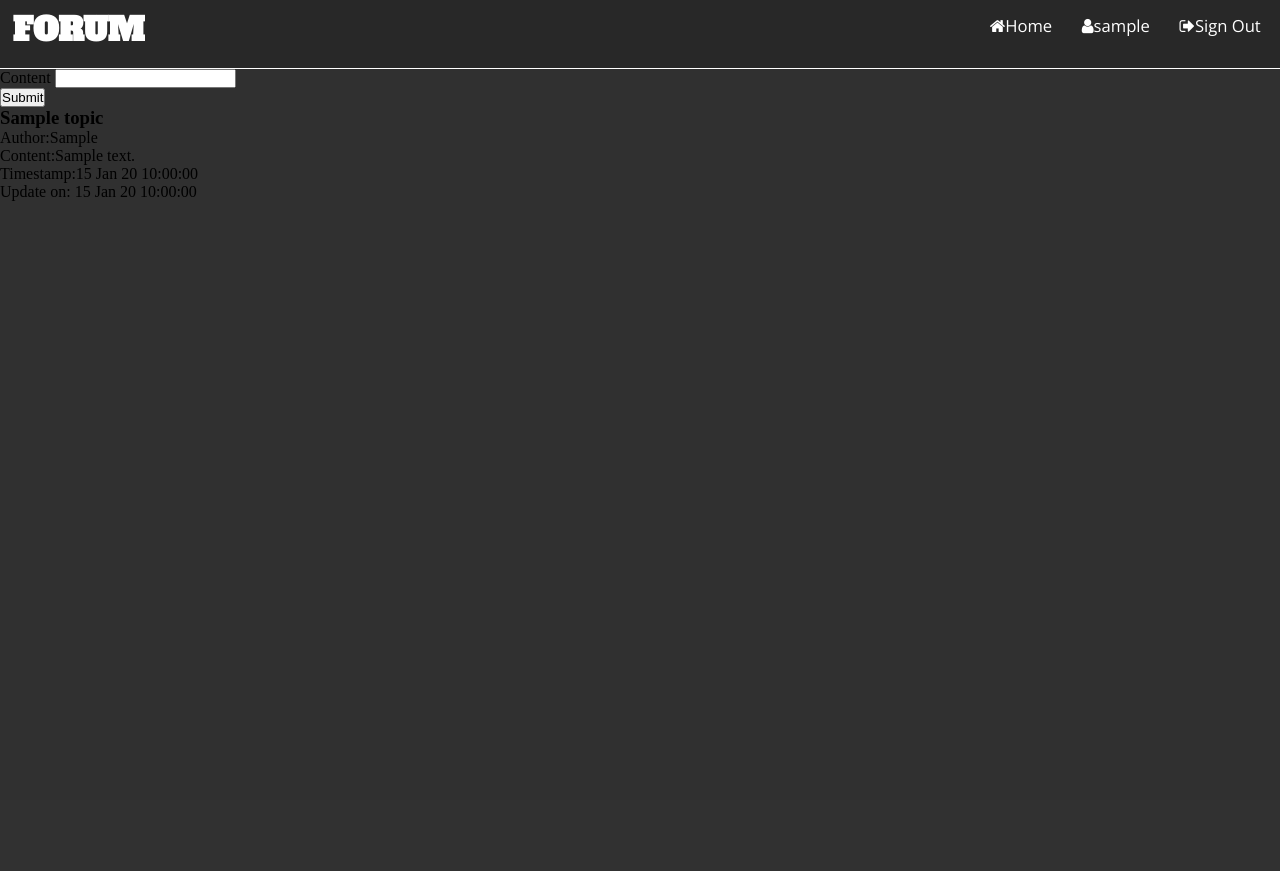
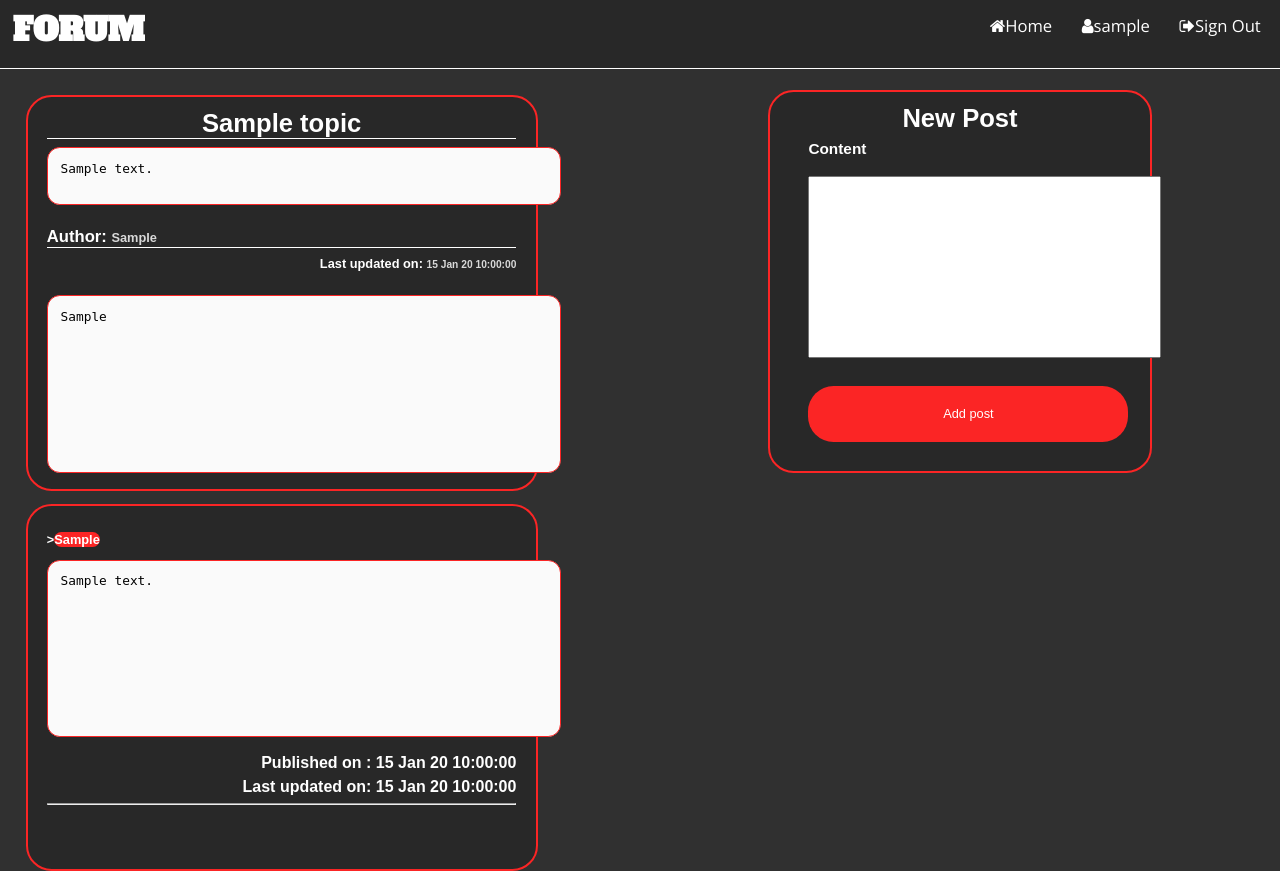
Before and after one commit to StelianRBG/-, a Flask app: page /topic/1 in a window 1280 px wide. Before the commit the page ends 201 px from the top, so only its background shows below. Run offline with Flask 2, Linux system fonts and the light colour scheme; a user stored in the database is signed in; tables that the repository leaves empty hold one stand-in row (values such as "Sample post").

Commit message:
final design

```diff
--- a/app.py
+++ b/app.py
@@ -3,6 +3,7 @@ from flask_sqlalchemy import SQLAlchemy
 import hashlib
 from flask_login import LoginManager, UserMixin, login_user, current_user, logout_user, login_required
 from datetime import datetime
+from dateutil.tz import gettz
 
 
 #app configoration
@@ -20,19 +21,19 @@ login_manager.login_view = 'login'
 
 #user
 class User(UserMixin, db.Model):
-    id = db.Column(db.Integer, primary_key = True)
-    username = db.Column(db.String(20), nullable = False)
-    password = db.Column(db.String(32), nullable = False)
+	id = db.Column(db.Integer, primary_key = True)
+	username = db.Column(db.String(20), nullable = False)
+	password = db.Column(db.String(32), nullable = False)
 
 
 #category
 class Topic(db.Model):
-    id = db.Column(db.Integer, primary_key = True)
-    name = db.Column(db.String(50), nullable = False)
-    description = db.Column(db.String(200), nullable = False)
-    user = db.Column(db.String(20), nullable = False)
-    timestamp = db.Column(db.DateTime, nullable = False, default = datetime.now())
-
+	id = db.Column(db.Integer, primary_key = True)
+	name = db.Column(db.String(50), nullable = False)
+	description = db.Column(db.String(100), nullable = False)
+	user = db.Column(db.String(20), nullable = False)
+	timestamp = db.Column(db.DateTime, nullable = False, default = datetime.now(gettz("Europe/Sofia")))
+	first_post = db.Column(db.String, nullable = False)
 
 #post
 class Post(db.Model):
@@ -40,14 +41,14 @@ class Post(db.Model):
 	content = db.Column(db.String, nullable = False)
 	topic = db.Column(db.Integer, nullable = True)
 	user = db.Column(db.String, nullable = True)
-	timestamp = db.Column(db.DateTime, nullable = False, default = datetime.now())
-	updateon = db.Column(db.DateTime, nullable = False, default = datetime.now())
+	timestamp = db.Column(db.DateTime, nullable = False, default = datetime.now(gettz("Europe/Sofia")))
+	updateon = db.Column(db.DateTime, nullable = False, default = datetime.now(gettz("Europe/Sofia")))
 
 
 #login_manager
 @login_manager.user_loader
 def load_user(user_id):
-    return User.query.get(int(user_id))
+	return User.query.get(int(user_id))
 
 
 #home page
@@ -66,13 +67,13 @@ def logged_page():
 	else:
 		name = request.form['name']
 		desc = request.form['desc']
+		first_post = request.form['first_post']
 		if(len(name) > 50 or len(desc) > 200):
 			flash("Your input is invalid!")
 			return redirect('/logged')
 		if len(desc) == 0:
 			desc = "Nothing"
-		record = Topic(name = name, description = desc, user = current_user.username)
-
+		record = Topic(name = name, description = desc, user = current_user.username, first_post =first_post)
 		db.session.add(record)
 		db.session.commit()
 		return redirect('/logged')
@@ -105,10 +106,6 @@ def reg_page():
 		return render_template('registration.html')
 	else:
 		username = request.form['username']
-		if len(username) > 20:
-			flash('Password must not be more than 20 characters long!')
-			return redirect('/signup')
-
 		user = User.query.filter_by(username = username).first()
 
 		if not user:
@@ -121,10 +118,6 @@ def reg_page():
 			if len(password) < 8:
 				flash('Try again! Password must be 8 characters at least!')
 				return redirect('/signup')
-			if len(password) > 32:
-				flash('Try again! Password must be 32 characters at most!')
-				return redirect('/signup')
-
 			password = hashlib.sha256(password.encode('utf-8')).hexdigest()
 			record = User(username=username, password=password)
 
@@ -132,7 +125,6 @@ def reg_page():
 			db.session.commit()
 
 			login_user(record)
-			flash('You have been successfully registered')
 			return redirect('/logged')
 		else:
 			flash('Try again! This username has already been taken!')
@@ -143,7 +135,7 @@ def reg_page():
 @app.route('/see/<int:id>')
 def see_posts(id):
 	topic = Topic.query.filter_by(id = id).first()
-	return render_template('posts.html', topic = topic, posts = Post.query.filter_by(topic = id).all())
+	return render_template('posts.html', topic = topic, posts = Post.query.filter_by(topic = id).order_by(Post.updateon.asc()).all())
 
 
 #logged user sees posts (can make post)
@@ -152,7 +144,7 @@ def see_posts(id):
 def list_posts(id):
 	if request.method == 'GET':
 		topic = Topic.query.filter_by(id = id).first()
-		return render_template('loggedposts.html', topic = topic, posts = Post.query.filter_by(topic = id).all(), profile = current_user.username)
+		return render_template('loggedposts.html', topic = topic, posts = Post.query.filter_by(topic = id).order_by(Post.updateon.asc()).all(), profile = current_user.username)
 	else:
 		content = request.form['content']
 		record = Post(content = content, topic = id, user = current_user.username)
@@ -160,6 +152,8 @@ def list_posts(id):
 		db.session.commit()
 
 		topic = Topic.query.filter_by(id = id).first()
+		topic.timestamp = datetime.now(gettz("Europe/Sofia"))
+		db.session.commit()
 		return redirect(url_for('list_posts', id = topic.id))
 
 
@@ -171,12 +165,12 @@ def update(id):
 	red = post.topic
 	topic = Topic.query.filter_by(id = red).first()
 	if request.method == 'GET':
-		return render_template('update.html', post = post)
+		return render_template('update.html', post = post, profile = current_user.username)
 	else:
 		post.content = request.form['new_content']
-		post.updateon = datetime.now()
+		post.updateon = datetime.now(gettz("Europe/Sofia"))
 		db.session.commit()
-		topic.timestamp = datetime.now()
+		topic.timestamp = datetime.now(gettz("Europe/Sofia"))
 		db.session.commit()
 		return redirect(url_for('list_posts', id = red))
 
@@ -196,5 +190,5 @@ def delete(id):
 
 #main
 if __name__ == '__main__':
-    db.create_all()
-    app.run(debug=True)
+	db.create_all()
+	app.run(debug=True)
--- a/static/css/menu.css
+++ b/static/css/menu.css
@@ -10,7 +10,7 @@ header{
 	border-bottom: 1px solid white;
 }
 
-.forum{
+header h1{
 	position: absolute;
 	left: 1vw;
 	top: 1vh;
@@ -19,7 +19,7 @@ header{
 	color: #ffffff;
 }
 
-ul{
+header nav ul{
 	width: auto;
 	position: absolute;
 	margin-left: auto;
@@ -28,13 +28,13 @@ ul{
 	margin-top: 1vh;
 }
 
-li{
+header nav ul li{
 	display: inline-block;
 	padding: 0.5vw 1vw;
 	padding-bottom: 0.5vh;
 }
 
-a{
+header nav ul li a{
 	outline: none;
 	text-align: center;
 	color: #ffffff;
@@ -43,7 +43,8 @@ a{
 	font-size: 1.3vw;
 }
 
-a:hover{
+header nav ul li a:hover{
+	cursor: pointer;
 	color: #ffc107;
 	transition: 0.5s;
 }
@@ -53,115 +54,3 @@ body{
 	overflow-y: auto;
 	overflow-x: hidden;
 }
-
-.topics{
-	background: #353535;
-	background-size: contain;
-	width: 40vw;
-	height: 91.3vh;
-	position: absolute;
-	margin-left: auto;
-	margin-right: auto;
-	left: 0;
-	right: 0;
-	text-align: center;
-}
-
-h2{
-	margin-top: 1wh;
-	font-size: 5vh;
-	font-family: 'Open Sans', sans-serif;
-	color: #fff;
-	font-weight: bold;
-	background: #292929;
-	border: 1px solid white;
-	height: 10vh;
-	padding-top: 2.5vh;
-}
-
-table{
-	font-family: arial, sans-serif;
-	border-collapse: collapse;
-	width: 100%;
-}
-
-td, th{
-	border-bottom: 1px solid #000;
-	text-align: left;
-	padding: 8px;
-}
-
-th{
-	background-color: #fb2525;
-	border-right: 1px solid #000;
-}
-
-tr:nth-child(even){
-	background-color: #fff;
-}
-
-tr:nth-child(odd){
-	background-color: #fff;
-}
-td a{
-	color: #000;
-}
-.newtopic{
-	position: absolute;
-	margin-left: auto;
-	margin-right: auto;
-	right: 10vw;
-	background:#282828;
-	width: 30vw ;
-	height: 55vh;
-	top: 10vw;
-	border: 2px solid #fb2525;
-	box-sizing: border-box;
-	padding: 5vw 3vw;
-	color: #fff;
-	font-family: sans-serif;
-}
-
-.newtopic h1{
-	padding: 0 0 0.5vw;
-	margin-top: auto;
-	top: 10wh;
-	text-align: center;
-	font-size: 2vw;
-}
-
-.newtopic p{
-	font-weight: bold;
-	font-size: 1.2vw;
-}
-.newtopic input{
-	width: 25vw;
-	margin-bottom: 2vh;
-}
-
-.newtopic input[type = "text"]{
-	border: none;
-	border-bottom: 1px solid #fff;
-	background: transparent;
-	outline: none;
-	height: 8vh;
-	color: #fff;
-	font-size: 0.9vw;
-}
-
-.newtopic input[type = "submit"]
-{
-	border: none;
-	outline: none;
-	height: 7vh;
-	background: #fb2525;
-	color: #fff;
-	font-size: 1vw;
-	border-radius: 2vw;
-}
-
-.newtopic input[type = "submit"]:hover{
-	cursor: pointer;
-	background: #ffc107;
-	color: #000;
-}
--- /dev/null
+++ b/static/css/post.css
@@ -0,0 +1,241 @@
+*{
+	margin: 0;
+	padding: 0;
+}
+
+/*full div*/
+.div{
+    margin-left: 2vw;
+    margin-top: 2vw;
+    width: 40vw;
+}
+/*post title*/
+.post_title{
+	background:#282828;
+	width: 40vw ;
+    border: 2px solid #fb2525;
+    border-radius: 2vw;
+	box-sizing: border-box;
+	padding: 1vw 1.5vw;
+	color: #fff;
+    font-family: sans-serif;
+    margin-bottom: 1vw;
+}
+
+.post_title h1{
+    font-size: 2vw;
+    text-align: center;
+    border-bottom: 1px solid #fff;
+    margin-bottom: 1vh;
+}
+
+.post_title h2{
+    font-size: 1.3vw;
+    border-bottom: 1px solid #fff;
+    margin-bottom: 1vh;
+}
+
+.post_title h2 span{
+    font-size: 1vw;
+    color:#d9d9d9;
+}
+
+.post_title h3{
+    float: right;
+    font-size: 1vw;
+    margin-bottom: 3vh;
+}
+
+.post_title h3 span{
+    font-size: 0.8vw;
+    color:#d9d9d9;
+}
+
+.post_title textarea{
+    border: 1px solid #fb2525;
+    border-radius: 1vw;
+    background: #fafafa;
+    resize: none;
+    font-size: 1vw;
+    outline: none;
+    padding: 1vw;
+    text-align: justify;
+
+}
+/*posts*/
+.posts{
+	background:#282828;
+	width: 40vw ;
+    border: 2px solid #fb2525;
+    border-radius: 2vw;
+	box-sizing: border-box;
+	padding: 2vw 1.5vw;
+	color: #fff;
+	font-family: sans-serif;
+}
+
+.post{
+    margin-bottom: 3vw;
+}
+
+.post h2{
+    font-size: 1vw;
+    margin-bottom: 1vw;
+}
+
+.post h2 span{
+    background-color: #fb2525;
+    border-radius: 2vw;
+    width: 10vw;
+}
+
+.post h2 span:hover{
+    background-color: #ffc107;
+    color: #000;
+}
+
+.post textarea{
+    border: 1px solid #fb2525;
+    border-radius: 1vw;
+    background: #fafafa;
+    resize: none;
+    font-size: 1vw;
+    outline: none;
+    padding: 1vw;
+    text-align: justify;
+    margin-bottom: 1vw;
+}
+.post h4{
+    text-align:right;
+    margin-bottom: 0.5vw;
+}
+.post input{
+    color: #fff;
+    width: 7vw;
+	margin-bottom: 2vh;
+	border: none;
+	outline: none;
+	height: 7vh;
+	background: #fb2525;
+	font-size: 1vw;
+	border-radius: 2vw;
+}
+.post input:hover{
+    cursor: pointer;
+    background: #ffc107;
+    color: #000;
+}
+
+/*new post*/
+.new_post{
+    position: absolute;
+	margin-left: auto;
+    margin-right: auto;
+	right: 10vw;
+	background:#282828;
+	width: 30vw ;
+	top: 7vw;
+    border: 2px solid #fb2525;
+    border-radius: 2vw;
+	box-sizing: border-box;
+	padding: 1vw 3vw;
+	color: #fff;
+	font-family: sans-serif;
+}
+
+.new_post h1{
+    padding: 0 0 0.5vw;
+	margin-top: auto;
+	top: 10wh;
+	text-align: center;
+	font-size: 2vw;
+}
+
+.new_post p{
+	font-weight: bold;
+	font-size: 1.2vw;
+}
+
+.new_post input[type = "submit"]
+{
+    width: 25vw;
+	margin-bottom: 2vh;
+	border: none;
+	outline: none;
+	height: 7vh;
+	background: #fb2525;
+	color: #fff;
+	font-size: 1vw;
+	border-radius: 2vw;
+}
+
+.new_post input[type = "submit"]:hover{
+	cursor: pointer;
+	background: #ffc107;
+	color: #000;
+	margin-bottom: 1vh;
+}
+.new_post textarea{
+    resize: none;
+    outline: none;
+	font-size: 1vw;
+	margin-bottom: 3vh;
+}
+
+
+/*update post*/
+.update_post{
+    position: absolute;
+	margin-left: auto;
+    margin-right: auto;
+	left: 3vw;
+	background:#282828;
+	width: 30vw ;
+	top: 7vw;
+    border: 2px solid #fb2525;
+    border-radius: 2vw;
+	box-sizing: border-box;
+	padding: 1vw 3vw;
+	color: #fff;
+	font-family: sans-serif;
+}
+
+.update_post h1{
+    padding: 0 0 0.5vw;
+	margin-top: auto;
+	top: 10wh;
+	text-align: center;
+	font-size: 2vw;
+}
+
+.update_post p{
+	font-weight: bold;
+	font-size: 1.2vw;
+}
+
+.update_post input[type = "submit"]
+{
+    width: 25vw;
+	margin-bottom: 2vh;
+	border: none;
+	outline: none;
+	height: 7vh;
+	background: #fb2525;
+	color: #fff;
+	font-size: 1vw;
+	border-radius: 2vw;
+}
+
+.update_post input[type = "submit"]:hover{
+	cursor: pointer;
+	background: #ffc107;
+	color: #000;
+	margin-bottom: 1vh;
+}
+
+.update_post textarea{
+    resize: none;
+    outline: none;
+	font-size: 1vw;
+	margin-bottom: 3vh;
+}
--- a/static/css/registration.css
+++ b/static/css/registration.css
@@ -79,5 +79,6 @@ h1{
 }
 
 .loginbox a:hover{
+	cursor: pointer;
 	color: #ffc107;
 }
--- a/templates/home.html
+++ b/templates/home.html
@@ -4,6 +4,7 @@
 		<meta charset="utf-8">
 		<meta name="viewport" content="width=device-width, initial-scale=1.0">
 		<link rel="stylesheet" type="text/css" href="{{ url_for('static', filename='css/menu.css') }}">
+		<link rel="stylesheet" type="text/css" href="{{ url_for('static', filename='css/topic.css') }}">
 		<link href="https://fonts.googleapis.com/css2?family=Alfa+Slab+One&family=Open+Sans&display=swap" rel="stylesheet">
 		<link rel="stylesheet" href="https://cdnjs.cloudflare.com/ajax/libs/font-awesome/4.7.0/css/font-awesome.min.css">
 		<title> &#127968Forum</title>
@@ -26,8 +27,8 @@
 					<tr>
 						<th>Title</th>
 						<th>Description</th>
-						<th>Creator</th>
-						<th>Created on</th>
+						<th>Author</th>
+						<th style="width: 6vw;">Last update on</th>
 					</tr>
 				</thead>
 				<tbody>
--- a/templates/loggedposts.html
+++ b/templates/loggedposts.html
@@ -4,6 +4,7 @@
 		<meta charset="utf-8">
 		<meta name="viewport" content="width=device-width, initial-scale=1.0">
 		<link rel="stylesheet" type="text/css" href="{{ url_for('static', filename='css/menu.css') }}">
+		<link rel="stylesheet" type="text/css" href="{{ url_for('static', filename='css/post.css') }}">
 		<link href="https://fonts.googleapis.com/css2?family=Alfa+Slab+One&family=Open+Sans&display=swap" rel="stylesheet">
 		<link rel="stylesheet" href="https://cdnjs.cloudflare.com/ajax/libs/font-awesome/4.7.0/css/font-awesome.min.css">
 		<title>&#128221Post</title>
@@ -19,29 +20,46 @@
 		</nav>
 	</header>
 	<body>
-		<form method="post">
-			<label>Content</label>
-			<input name="content"/>
-			</br>
-			<button type="submit">Submit</button>
-		</form>
-		<h3>{{ topic.name }}</h3>
-		{% for post in posts %}
-			Author:{{post.user}}
-			<br/>
-			Content:{{post.content}}
-			<br/>
-			Timestamp:{{post.timestamp.strftime("%d %b %y %X")}}
-			<br>
-			Update on: {{post.updateon.strftime("%d %b %y %X")}}
-			<br/>
-			<br/>
-			{% if post.user == current_user.username %}
-				<button><a href = "/delete/{{ post.id }}" >Delete post</a></button>
-				<button><a href = "/update/{{ post.id }}" >Update post</a></button>
-			  	<br/>
-			  	<br/>
+		<div class = "div" >
+			<div class="post_title">
+				<h1>{{ topic.name }}</h1>
+				<textarea name="" id="" cols="59" rows="2"readonly>{{ topic.description}}</textarea>
+				<br>
+				<br>
+				<h2>Author: <span>{{ topic.user }}</span></h2>
+				<h3>Last updated on: <span>{{ topic.timestamp.strftime("%d %b %y %X")}}</span></h3>
+				<br>
+				<textarea name="" id="" cols="59" rows="10"readonly>{{ topic.first_post}}</textarea>
+			</div>
+			{% if posts %}
+				<div class="posts">
+					{% for post in posts %}
+						<div class="post">
+							<h2>><span>{{post.user}}</span></h2>
+							<textarea name="" id="" cols="59" rows="10"readonly>{{post.content}}</textarea>
+							<h4>Published on : {{post.timestamp.strftime("%d %b %y %X")}}</h4>
+							<h4>Last updated on: {{post.updateon.strftime("%d %b %y %X")}}</h4>
+							{% if post.user == current_user.username %}
+								<input type="button" onclick="window.location.href = '/delete/{{ post.id }}'" value="Delete post"/>
+								<input type="button" onclick="window.location.href = '/update/{{ post.id }}'" value="Update post">
+								<br/>
+								<br/>
+							{% endif %}
+							<hr>
+						</div>
+					{% endfor %}
+				</div>
 			{% endif %}
-		{% endfor %}
+		</div>
+		<div class="new_post">
+			<h1>New Post</h1>
+			<form method="post">
+				<p>Content</p>
+				<br>
+				<textarea name="content" cols="42" rows="12" maxlength="500" autofocus required></textarea>
+				<br>
+				<input type="submit" value="Add post"/>
+			</form>
+		</div>
 	</body>
 </html>
--- a/templates/login.html
+++ b/templates/login.html
@@ -22,9 +22,9 @@
 			{% endwith %}
 			<form method="POST">
 				<p>Username:</p>
-				<input type="text" placeholder="Ener Username" name="username" required>
+				<input type="text" placeholder="Ener Username" name="username" maxlength="20" required>
 				<p>Password:</p>
-				<input type="password" placeholder="Ener Password" name="password" required>
+				<input type="password" placeholder="Ener Password" name="password" maxlength="32" required>
 				<input type="submit" value="Sign In">
 				<br>
 				<a href="/signup"><i class="fa fa-user-plus" aria-hidden="true"></i> Don't have an account?</a>
--- a/templates/registration.html
+++ b/templates/registration.html
@@ -22,11 +22,11 @@
 			{% endwith %}
 			<form method="POST">
 				<p>Username:</p>
-				<input type="text" placeholder="Ener Username" name="username" required>
+				<input type="text" placeholder="Ener Username" name="username" maxlength="20" required>
 				<p>Password:</p>
-				<input type="password" placeholder="Ener Password" name="password" required>
+				<input type="password" placeholder="Ener Password" name="password" maxlength="32" required>
 				<p>Confirm Password:</p>
-				<input type="password" placeholder="Ener Password" name="confirm" required>
+				<input type="password" placeholder="Ener Password" name="confirm" maxlength="32" required>
 				<input type="submit" value="Sign Up">
 				<br>
 				<a href="/signin"><i class="fa fa-sign-in" aria-hidden="true"></i> I already have an account!</a>
```
Also changed, not shown: static/css/topic.css (added, +155 -0 lines), templates/logged.html (+21 -7 lines), templates/posts.html (+27 -13 lines), templates/update.html (+10 -6 lines).
